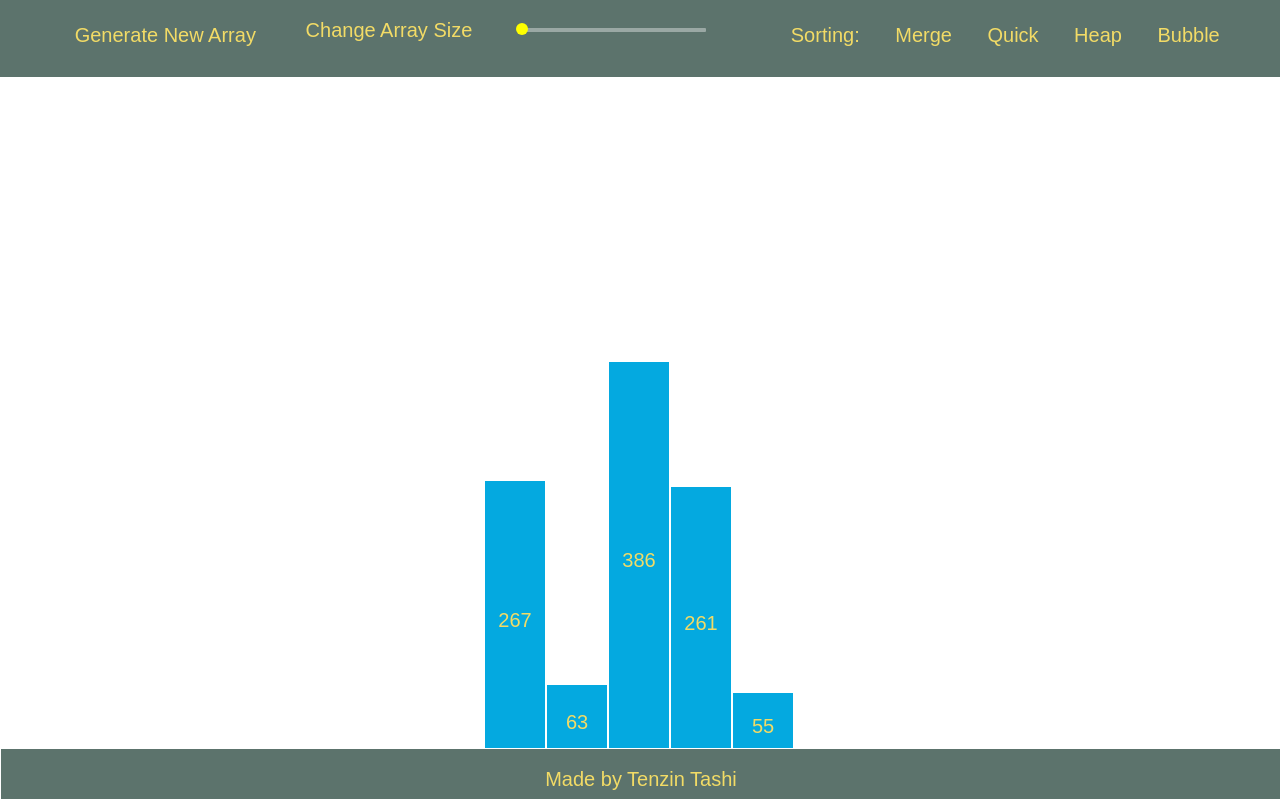
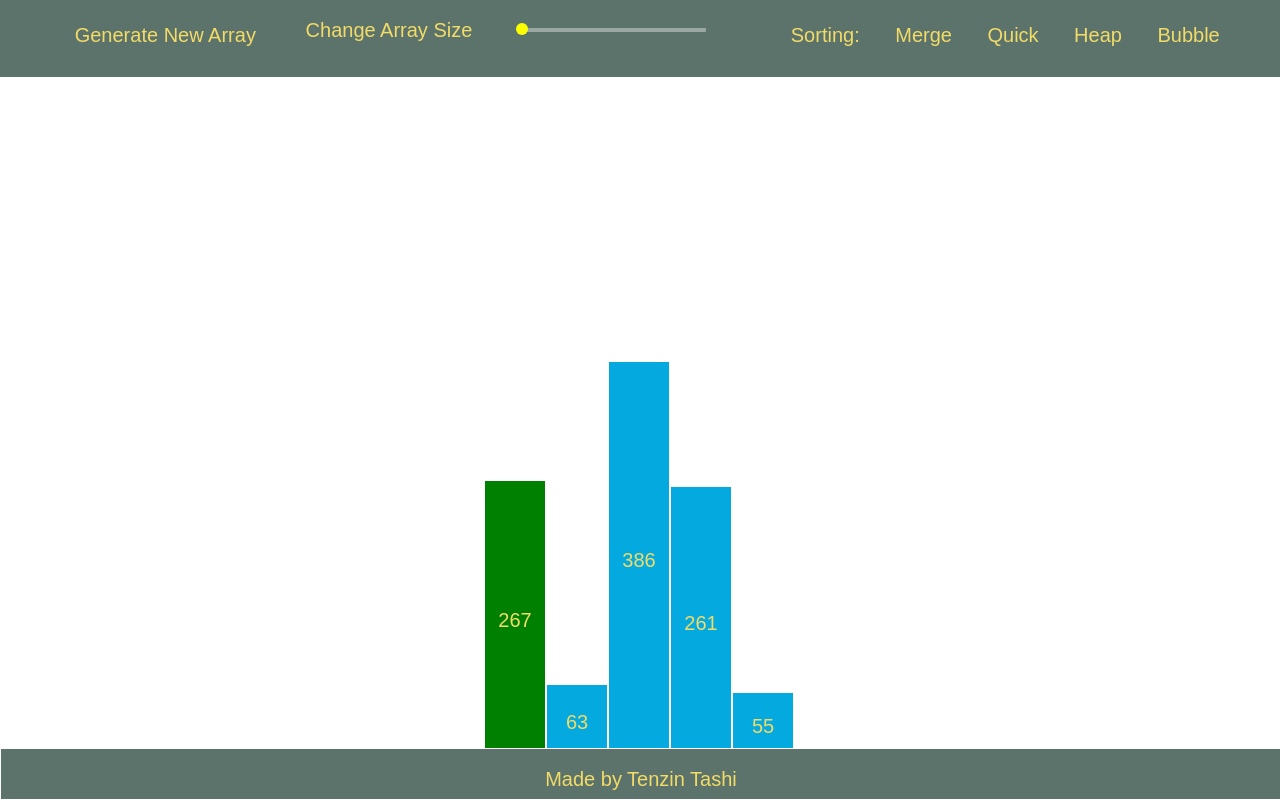
Before and after one commit to tenzin1308/Sorting-Visualizer, a React (Create React App) app: page / in a window 1280 px wide. Shown: the top 800 px of the page. Built offline with nearby package versions, Linux system fonts and the light colour scheme; what react-modal-hook would draw is missing.

Commit message:
feat: Bubble Complete

```diff
--- a/src/pages/App.js
+++ b/src/pages/App.js
@@ -33,10 +33,10 @@ function App() {
 
   const bubbleOnClick = async () => {
     const len = arr.length;
-    for (let i = 0; i < len; i++) {
-      for (let j = 0; j < len; j++) {
+    for (let i = len - 1; i > 0; i--) {
+      for (let j = 0; j < i; j++) {
         setCurrentIndex(i);
-        setCurrentNext(i + 1);
+        setCurrentNext(j);
         if (arr[j] > arr[j + 1]) {
           let temp = arr[j];
           arr[j] = arr[j + 1];
--- a/src/pages/Main.js
+++ b/src/pages/Main.js
@@ -14,7 +14,7 @@ export default function Main({ currentIndex, nextIndex, data }) {
                         width={`${width}px`}
                         key={i}
                         active={currentIndex === i}
-                        style={nextIndex === i ? {backgroundColor: 'green'} : null}
+                        style={nextIndex >= i ? {backgroundColor: 'green'} : null}
                     >
                         {data.length < 10 && <Button disable>{size}</Button>}
                     </Bar>
```
Lines whose indentation alone changed are shown as unchanged.
